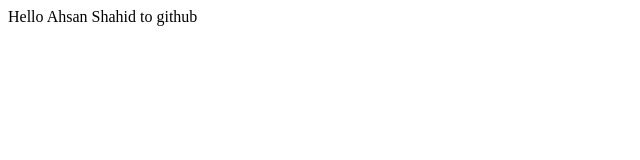
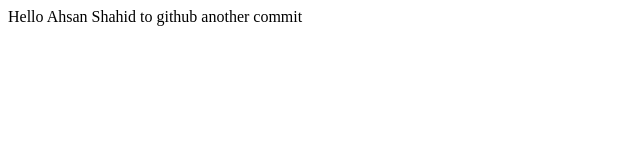
Before and after one commit to EngrAhsanShahid/simplehtmlpage, a plain HTML site: page index.html in a window 1280 px wide. Shown: the whole page, without its empty margins (0-640 px from the left). Drawn offline with Linux system fonts and the light colour scheme.

Commit message:
changing in index.html

```diff
--- a/index.html
+++ b/index.html
@@ -6,6 +6,6 @@
     <title>simplehtmlpage</title>
 </head>
 <body>
-    Hello Ahsan Shahid to github
+    Hello Ahsan Shahid to github another commit
 </body>
 </html>
```
